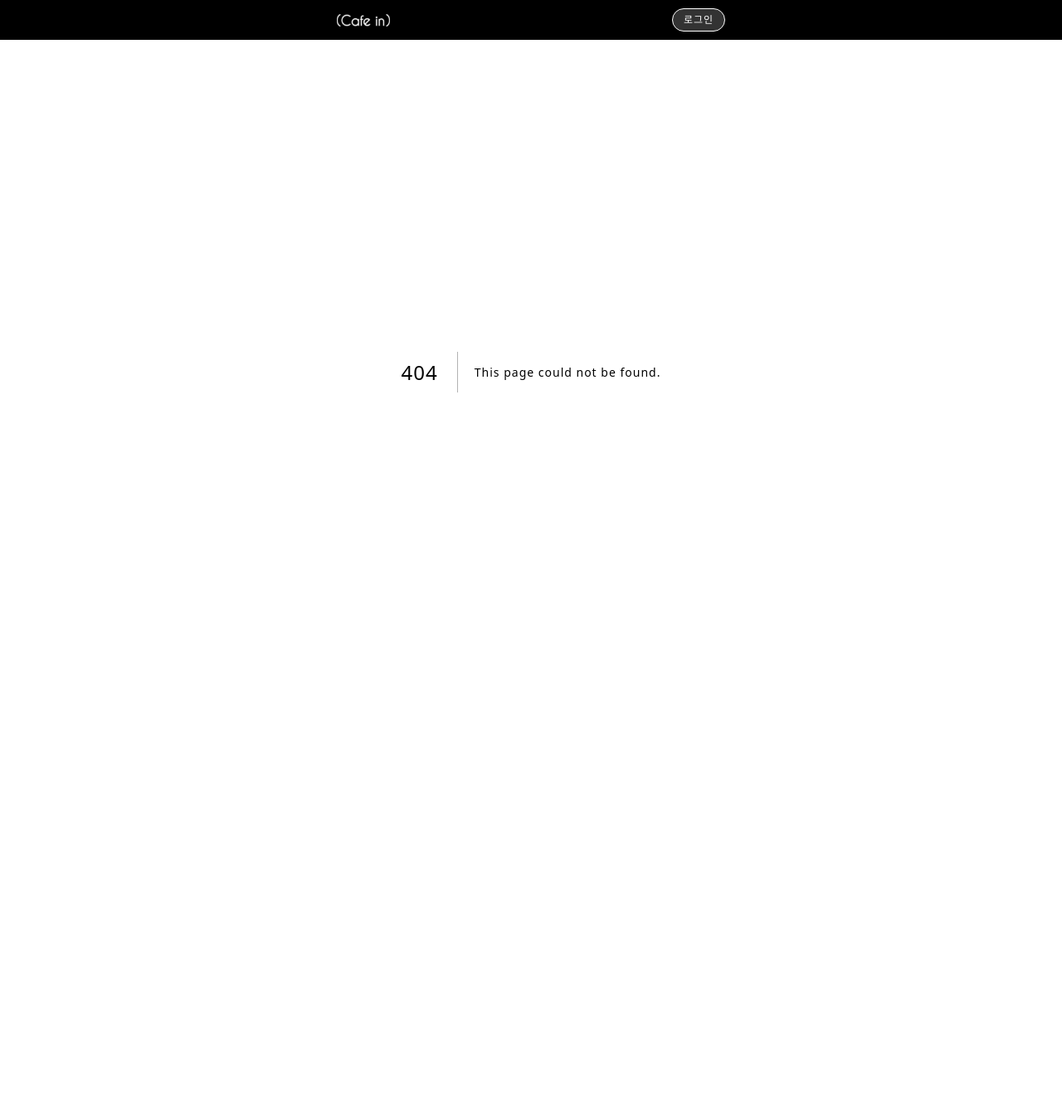
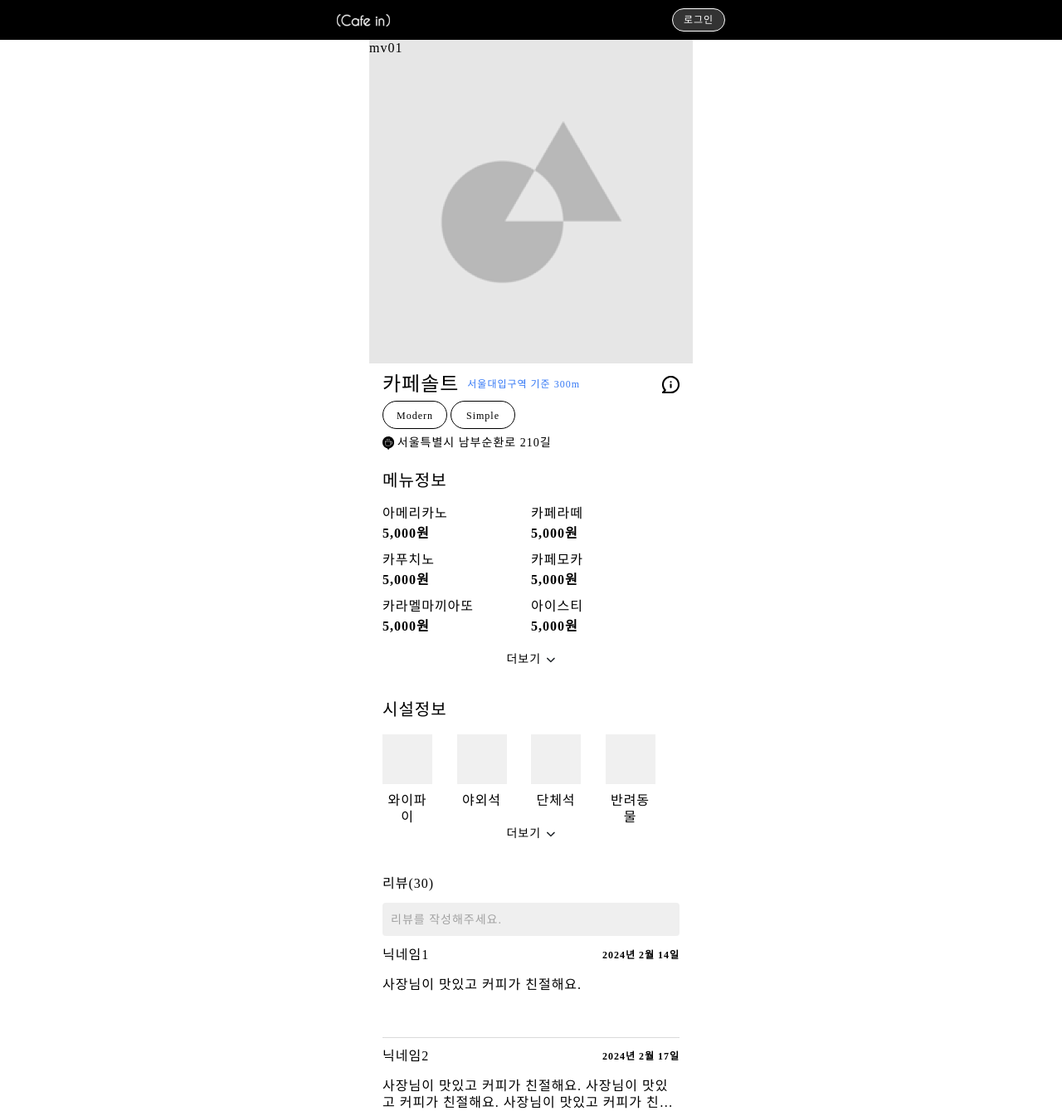
Before and after one commit to cafein-developer/frontend, a Next.js app: page /lists/1 in a window 1280 px wide. Before the commit this address had no page. Shown: the top 1345 px of the page at 83% size. Before the commit the page ends 848 px from the top, so only its background shows below. Built offline with nearby package versions, Linux system fonts and the light colour scheme; a web font is replaced by a local one.

Commit message:
라우팅처리

```diff
--- a/app/api.tsx
+++ b/app/api.tsx
@@ -5,7 +5,8 @@ const AuthAPI = axios.create({
   headers: {
     Accept: "application/json",
     "Content-Type": "application/json",
-    // Authorization: `Bearer ${token},
+    key: "X-API-KEY",
+    value: "f55c5393-a03a-4094-93b1-6708940d698d",
   },
   validateStatus: (status) => {
     return (status >= 200 && status < 300) || status === 304;
--- a/app/components/cafe_card.tsx
+++ b/app/components/cafe_card.tsx
@@ -2,7 +2,7 @@ export const CafeCard = () => {
   const tag = ["Modern", "Simple"]
 
   return (
-    <div className="py-[12px] flex flex-col border-b border-b-[A1A1A1]">
+    <div className="py-[12px] flex flex-col border-b border-b-[A1A1A1] w-full">
       <div className="flex items-center">
         <span className="text-lg">카페솔트</span>
         <img src="/verified_p.svg" alt="인증p" className="ml-[5px]" />
--- a/app/components/drawer.tsx
+++ b/app/components/drawer.tsx
@@ -17,6 +17,14 @@ export const BottomDrawer = () => {
 
   return (
     <Drawer placement="bottom" open={open} onClose={closeDrawer} className="py-4 px-[24px] rounded-[30px]">
+      <div className="flex items-center justify-between mb-4">
+        <button className="invisible"><img src="/delete_grey.svg" alt="삭제" /></button>
+        <div className="flex">
+          <img src="/logo_black.svg" alt="로고검정" />
+          <span className="ml-1">무드 안내</span>
+        </div>
+        <button type="button" onClick={closeDrawer}><img src="/delete_grey.svg" alt="삭제" /></button>
+      </div>
       <Carousel>
         <div className="relative w-full">
           <img
--- a/app/list/css/listStyle.css
+++ b/app/lists/[list]/css/listStyle.css
@@ -21,7 +21,7 @@
   transform: translateY(-50%);
   width: 64px;
   height: 15px;
-  background: url(../../../public/cafein_logo.svg) no-repeat center/contain;
+  background: url(../../../../public/cafein_logo.svg) no-repeat center/contain;
 }
 .header_top button {
   position: absolute;
@@ -54,7 +54,7 @@ section {
 .mv_slide div {
   width: 100%;
   height: 100%;
-  background: url(../../../public/mv_img_ex.png) no-repeat center/contain;
+  background: url(../../../../public/mv_img_ex.png) no-repeat center/contain;
 }
 
 /* main */
@@ -95,7 +95,7 @@ main {
     display: block;
     width: 100%;
     height: 100%;
-    background: url(../../../public/comment_icon.svg) no-repeat center/cover;
+    background: url(../../../../public/comment_icon.svg) no-repeat center/cover;
   }
   /* cafe-mood */
   .cafe_mood {
@@ -122,7 +122,7 @@ main {
     display: block;
     width: 14px;
     height: 18px;
-    background: url(../../../public/map_pin.svg) no-repeat top 2px left 0/contain;
+    background: url(../../../../public/map_pin.svg) no-repeat top 2px left 0/contain;
   }
   .cafe_address p {
     display: block;
@@ -180,7 +180,7 @@ main {
   float: left;
   width: 11.25px;
   height: 15px;
-  background: url(../../../public/bottom_arrow.svg) no-repeat left 0px top 7px/contain;
+  background: url(../../../../public/bottom_arrow.svg) no-repeat left 0px top 7px/contain;
 }
 
 /* facility */
@@ -306,7 +306,7 @@ main {
   width: 51px;
   height: 51px;
   margin-bottom: 11px;
-  background: url(../../../public/go_up.svg) no-repeat center;
+  background: url(../../../../public/go_up.svg) no-repeat center;
 }
 
 /* 리뷰작성 */
@@ -333,7 +333,7 @@ main {
   width: 100%;
   height: 20px;
   margin-bottom: 10px;
-  background: url(../../../public/delete_btn.png) no-repeat top 0 right 0/contain;
+  background: url(../../../../public/delete_btn.png) no-repeat top 0 right 0/contain;
 }
 .create_text {
   width: 100%;
@@ -422,7 +422,7 @@ main {
   width: 50px;
   height: 50px;
   margin: 40px auto 20px;
-  background: url(../../../public/comment_icon.svg) no-repeat center/cover;
+  background: url(../../../../public/comment_icon.svg) no-repeat center/cover;
 }
 .choice_text {
   text-align: center;
@@ -510,7 +510,7 @@ main {
   width: 10px;
   height: 10px;
   border: 1px solid #000;
-  background: url(../../../public/delete_white.svg) no-repeat center/cover;
+  background: url(../../../../public/delete_white.svg) no-repeat center/cover;
 }
 .select_mood input {
   width: 100%;
--- a/app/list/page.js
+++ b/app/lists/[list]/page.js
@@ -102,7 +102,7 @@ export default async function ListPage() {
         <div className='review'>
           <div className='review_create'>
             <h3>리뷰(30)</h3>
-            <input type='text' placeholder='리뷰를 작성해주세요.'></input>
+            <input type='text' placeholder='리뷰를 작성해주세요.' className="outline-none"></input>
           </div>
           <ul className='review_list'>
             <li>
--- a/app/lists/page.tsx
+++ b/app/lists/page.tsx
@@ -3,8 +3,10 @@
 import { useSearchParams } from "next/navigation"
 import { useState } from "react"
 import { CafeCard } from "../components/cafe_card"
+import { useRouter } from "next/navigation";
 
 export default function ListsPage() {
+  const router = useRouter();
   const params = useSearchParams();
   const searchInfo = params.get('searchInfo');
   const mood = params.get('mood');
@@ -68,7 +70,9 @@ export default function ListsPage() {
       )}
 
       <div className="mt-[7px]">
-        <CafeCard />
+        <button onClick={() => router.push("/lists/1")} className="w-full">
+          <CafeCard />
+        </button>
       </div>
     </div >
   )
--- a/app/page.tsx
+++ b/app/page.tsx
@@ -21,7 +21,6 @@ export default function Home() {
     })
   }, [])
 
-  console.log(cafeList);
   const router = useRouter();
   const params = useSearchParams();
 
@@ -46,7 +45,7 @@ export default function Home() {
 
   const handleKeyDown = (e: any) => {
     if (e.key === 'Enter') {
-      console.log(e.target.value);
+      router.push(`/lists?searchInfo=${inputValue}`)
     }
   }
 
```
Also changed, not shown: public/delete_grey.svg (added), public/logo_black.svg (added).
